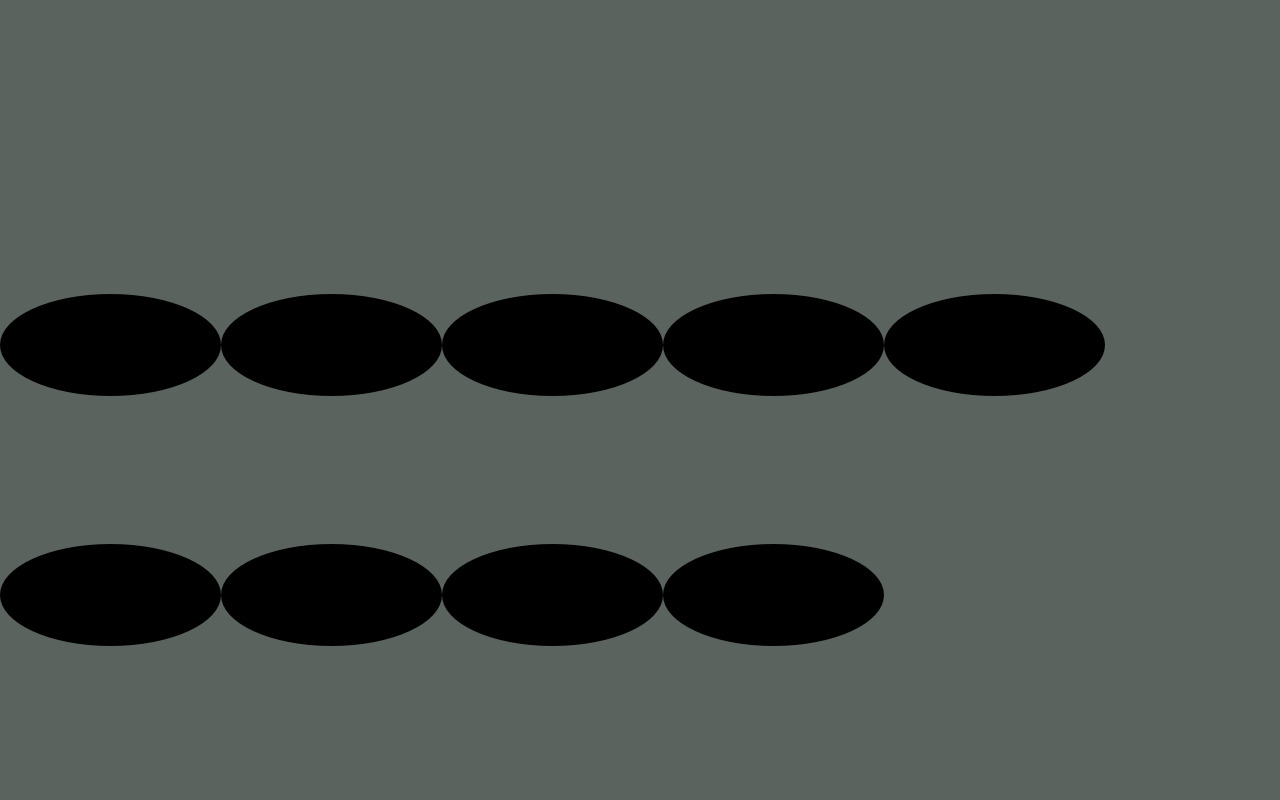
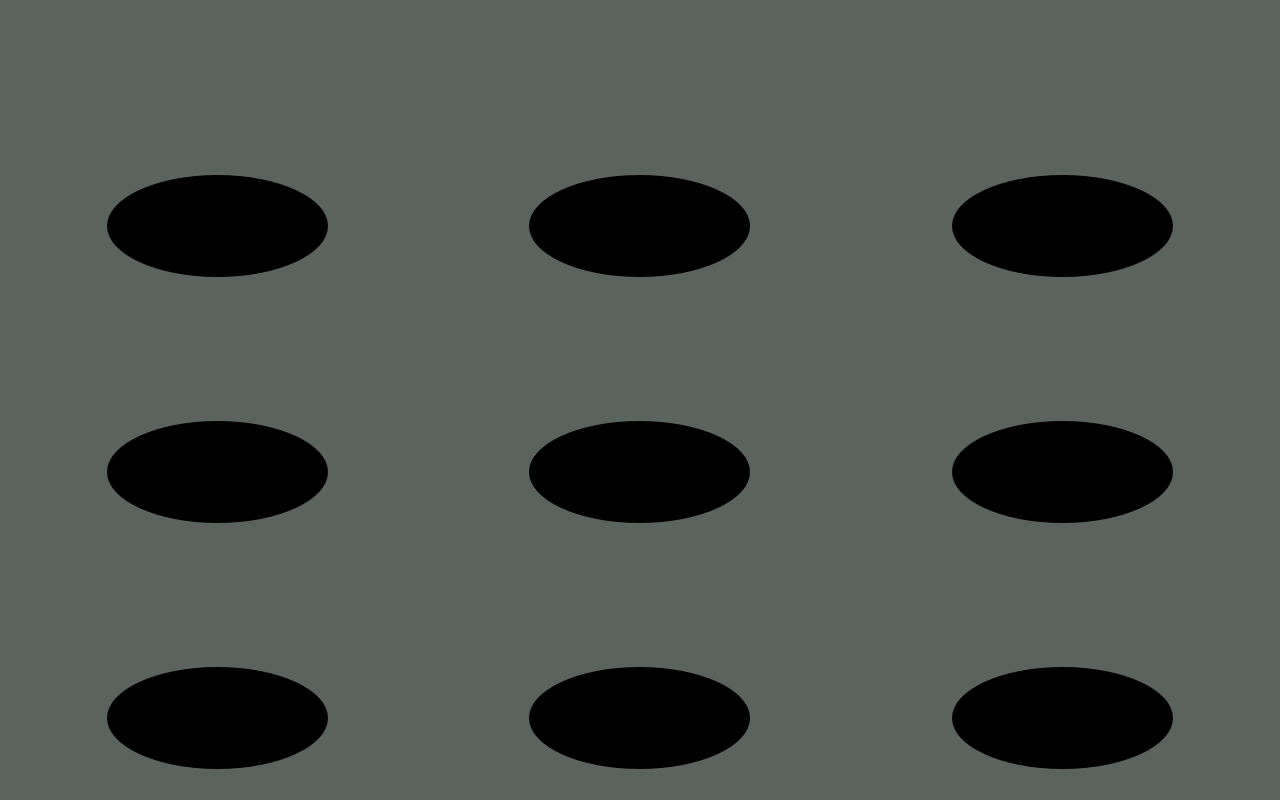
Before and after one commit to ebarbosa27/whack-a-mole, a React (Vite) app: page / in a window 1280 px wide. Both pictures are taken after a click on the button "Start Game". Built offline with nearby package versions, Linux system fonts and the light colour scheme.

Commit message:
styled the game board to center the game

```diff
--- a/src/game/GameBoard.jsx
+++ b/src/game/GameBoard.jsx
@@ -1,8 +1,16 @@
+import "./gameboard.css";
+
 export default function GameBoard({ size }) {
   return (
-    <div>
+    <div className="gameboard">
       {[...Array(size ** 2)].map((_, idx) => {
-        return <img src="hole.png" />;
+        const flexBasisVal = `${Math.round((1 / size) * 100)}%`;
+        console.log(flexBasisVal);
+        return (
+          <div key={idx} className="holeItem" style={{ flexBasis: flexBasisVal }}>
+            <img src="hole.png" />
+          </div>
+        );
       })}
     </div>
   );
--- /dev/null
+++ b/src/game/gameboard.css
@@ -0,0 +1,28 @@
+.gameboard {
+  display: flex;
+  flex-wrap: wrap;
+  justify-content: center;
+  align-items: center;
+
+  margin: 0;
+  padding: 0;
+
+  width: 100%;
+  height: 100%;
+}
+
+.holeItem {
+  flex-basis: 33.3%;
+
+  display: flex;
+  justify-content: center;
+  align-items: center;
+
+  margin: 0;
+  padding: 0;
+}
+
+.holeItem img {
+  margin: 0;
+  padding: 0;
+}
```
